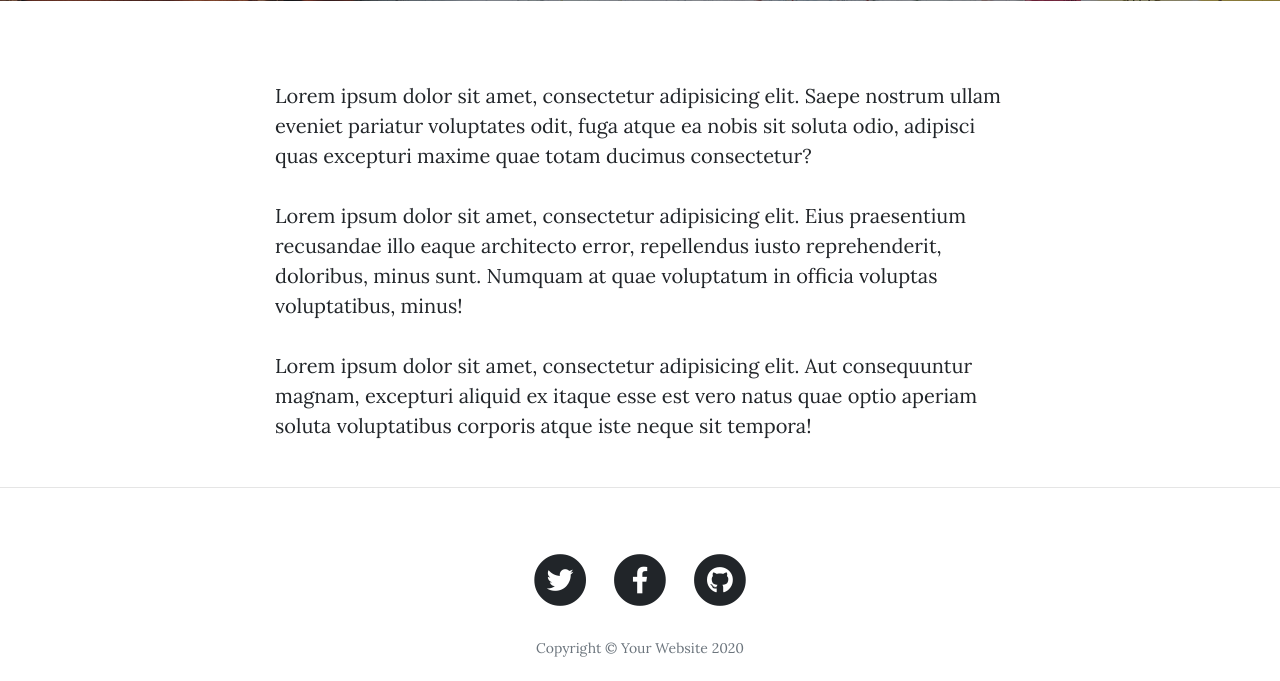
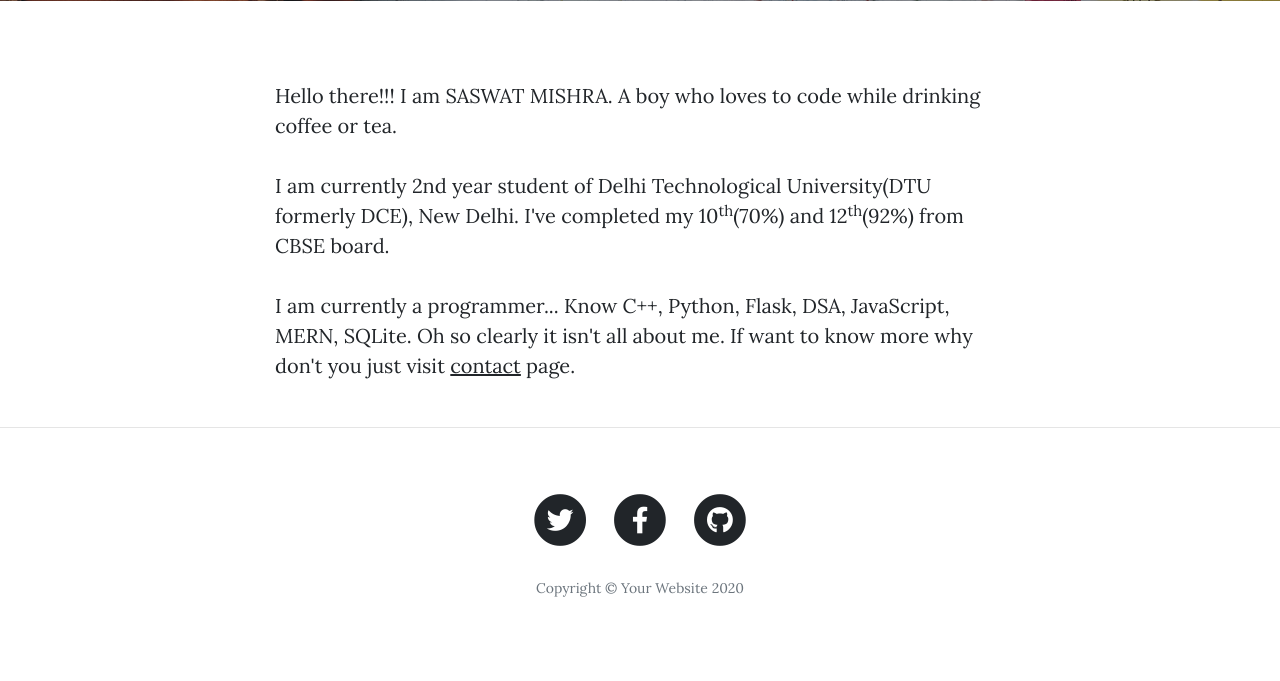
Before and after one commit to Tech-Muni/Saswat-Blog, a Flask app: page /about in a window 1280 px wide. Shown: the part 531-1212 px from the top of the page. After the commit the page ends 1128 px from the top, so only its background shows below. Run offline with Flask 2, Linux system fonts and the light colour scheme; some libraries are stand-ins or nearby versions.

Commit message:
Update about.html contact.html header.html index.html login.html post.html register.html

```diff
--- a/templates/about.html
+++ b/templates/about.html
@@ -19,9 +19,9 @@
   <div class="container">
     <div class="row">
       <div class="col-lg-8 col-md-10 mx-auto">
-        <p>Lorem ipsum dolor sit amet, consectetur adipisicing elit. Saepe nostrum ullam eveniet pariatur voluptates odit, fuga atque ea nobis sit soluta odio, adipisci quas excepturi maxime quae totam ducimus consectetur?</p>
-        <p>Lorem ipsum dolor sit amet, consectetur adipisicing elit. Eius praesentium recusandae illo eaque architecto error, repellendus iusto reprehenderit, doloribus, minus sunt. Numquam at quae voluptatum in officia voluptas voluptatibus, minus!</p>
-        <p>Lorem ipsum dolor sit amet, consectetur adipisicing elit. Aut consequuntur magnam, excepturi aliquid ex itaque esse est vero natus quae optio aperiam soluta voluptatibus corporis atque iste neque sit tempora!</p>
+          <p>Hello there!!! I am SASWAT MISHRA. A boy who loves to code while drinking coffee or tea.</p>
+          <p>I am currently 2nd year student of Delhi Technological University(DTU formerly DCE), New Delhi. I've completed my 10<sup>th</sup>(70%) and 12<sup>th</sup>(92%) from CBSE board.</p>
+          <p>I am currently a programmer... Know C++, Python, Flask, DSA, JavaScript, MERN, SQLite. Oh so clearly it isn't all about me. If want to know more why don't you just visit <a href="{{ url_for('contact') }}">contact</a> page.</p>
       </div>
     </div>
   </div>
--- a/templates/header.html
+++ b/templates/header.html
@@ -7,8 +7,6 @@
   <meta name="viewport" content="width=device-width, initial-scale=1, shrink-to-fit=no">
   <meta name="description" content="">
   <meta name="author" content="">
-
-  <title>Saswat's Blog</title>
 
   <!-- Bootstrap core CSS -->
   <link href="{{ url_for('static', filename='vendor/bootstrap/css/bootstrap.min.css') }}" rel="stylesheet">
@@ -20,6 +18,7 @@
 
   <!-- Custom styles for this template -->
   <link href="{{ url_for('static', filename='css/clean-blog.min.css')}}" rel="stylesheet">
+    <title>Saswat's Blog</title>
 
 </head>
 
--- a/templates/index.html
+++ b/templates/index.html
@@ -1,7 +1,6 @@
 {% include "header.html" %}
-
   <!-- Page Header -->
-  <header class="masthead" style="background-image: url('https://images.unsplash.com/photo-1470092306007-055b6797ca72?ixlib=rb-1.2.1&auto=format&fit=crop&w=668&q=80')">
+  <header class="masthead" style="background-image: url('https://media.istockphoto.com/photos/cubes-with-message-welcome-and-office-items-picture-id1256760984?b=1&k=20&m=1256760984&s=170667a&w=0&h=-ZbeW1pSwd8HcB1YEvYpvXyPG9w9U8daZ50koQgHjBw=')">
     <div class="overlay"></div>
     <div class="container">
       <div class="row">
--- a/templates/login.html
+++ b/templates/login.html
@@ -1,6 +1,6 @@
 {% extends 'bootstrap/base.html' %}
 {% import "bootstrap/wtf.html" as wtf %}
-
+{% block title %}Login-Saswat's Blog{% endblock %}
 {% block content %}
 {% include "header.html" %}
 
--- a/templates/post.html
+++ b/templates/post.html
@@ -1,5 +1,6 @@
 {% extends 'bootstrap/base.html' %}
 {% import "bootstrap/wtf.html" as wtf %}
+{% block title %}POST{% endblock %}
 {% block content %}
 {% include "header.html" %}
 
--- a/templates/register.html
+++ b/templates/register.html
@@ -1,9 +1,9 @@
 {% extends 'bootstrap/base.html' %}
 {% import "bootstrap/wtf.html" as wtf %}
+{% block title %}Register-Saswat's Blog{% endblock %}
 
 {% block content %}
 {% include "header.html" %}
-
   <!-- Page Header -->
   <header class="masthead" style="background-image: url('https://images.unsplash.com/photo-1531592937781-344ad608fabf?ixlib=rb-1.2.1&ixid=eyJhcHBfaWQiOjEyMDd9&auto=format&fit=crop&w=800&q=80')">
     <div class="overlay"></div>
```
Also changed, not shown: templates/contact.html (+5 -5 lines).
